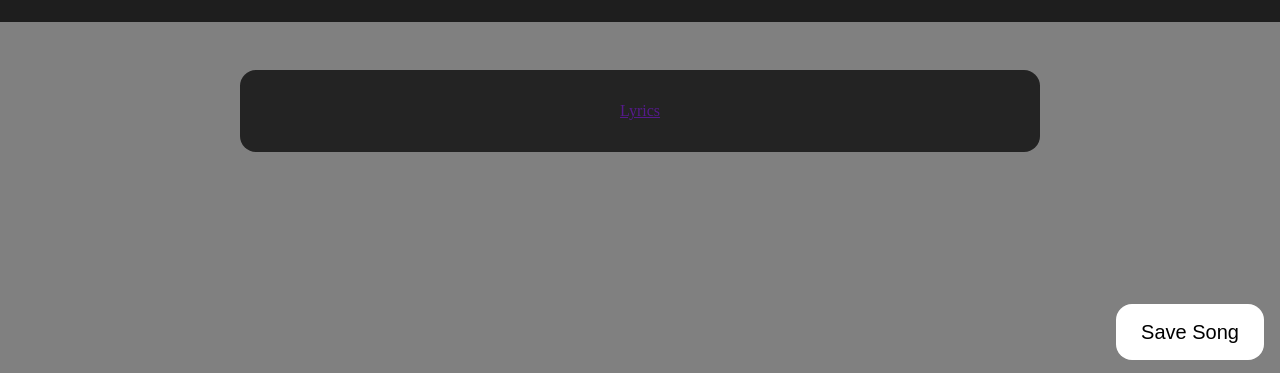
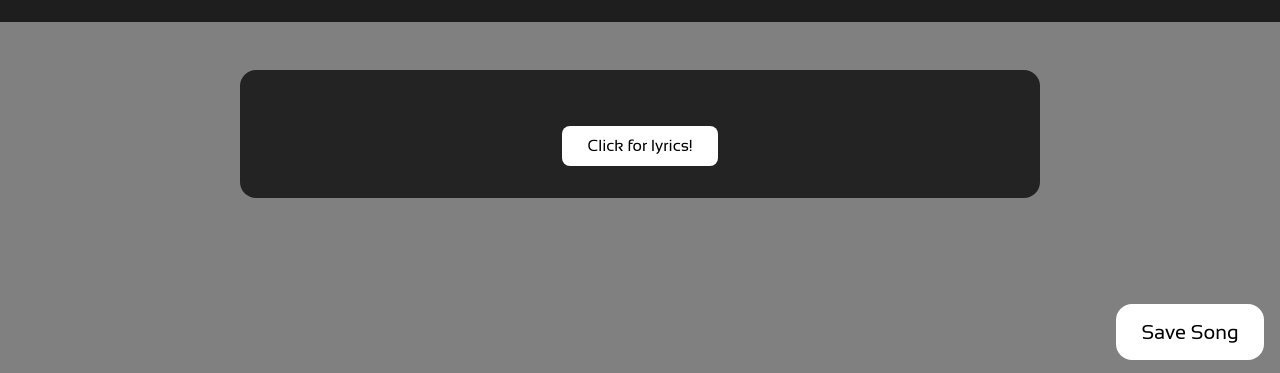
Before and after one commit to MichaelaHunt/Chartz, a React (Vite) app in the folder chartz/client/: page /details in a window 1280 px wide. Shown: the part 424-797 px from the top of the page. Built offline with nearby package versions, Linux system fonts and the light colour scheme; no server answers.

Commit message:
CSS for lyrics button: DetailsView

```diff
--- a/chartz/client/src/pages/DetailsView.tsx
+++ b/chartz/client/src/pages/DetailsView.tsx
@@ -49,7 +49,9 @@ function DetailsView() {
                     <div className="lyricsContainer">
                         <div className="lyricsItem">
                             <p>{songDetails.description}</p>
-                            <a href={songDetails.url}>Lyrics</a>
+                            <div className="lyricLink">
+                                <a href={songDetails.url}>Click for lyrics!</a>
+                            </div>
                         </div>
                     </div>
                 </div>
--- a/chartz/client/src/pages/Pages.css
+++ b/chartz/client/src/pages/Pages.css
@@ -131,6 +131,7 @@
   border-radius: 16px;
   font-size: 20px;
   width: 148px;
+  font-family: "Sansation";
   height: 56px;
   display: flex;
   align-items: center;
@@ -186,6 +187,27 @@
   width: 800px;
   border-radius: 16px;
   padding: 32px;
+  display: flex;
+  justify-content: center;
+  flex-direction: column;
+  align-items: center;
+}
+
+.lyricLink {
+  width: 156px;
+  height: 40px;
+  background-color: white;
+  display: flex;
+  justify-content: center;
+  align-items: center;
+  border-radius: 8px;
+  margin-top: 24px;
+}
+
+.lyricLink > a {
+  text-decoration: none;
+  font-family: 'Sansation';
+  color: black;
 }
 
 @media (max-width: 768px) {
@@ -228,11 +250,6 @@
     font-size: 20px;
   }
 
-  .saveSong {
-    width: 96px;
-    height: 48px;
-  }
-
   .savedItem {
     width: 100%;
     height: 100%;
```
